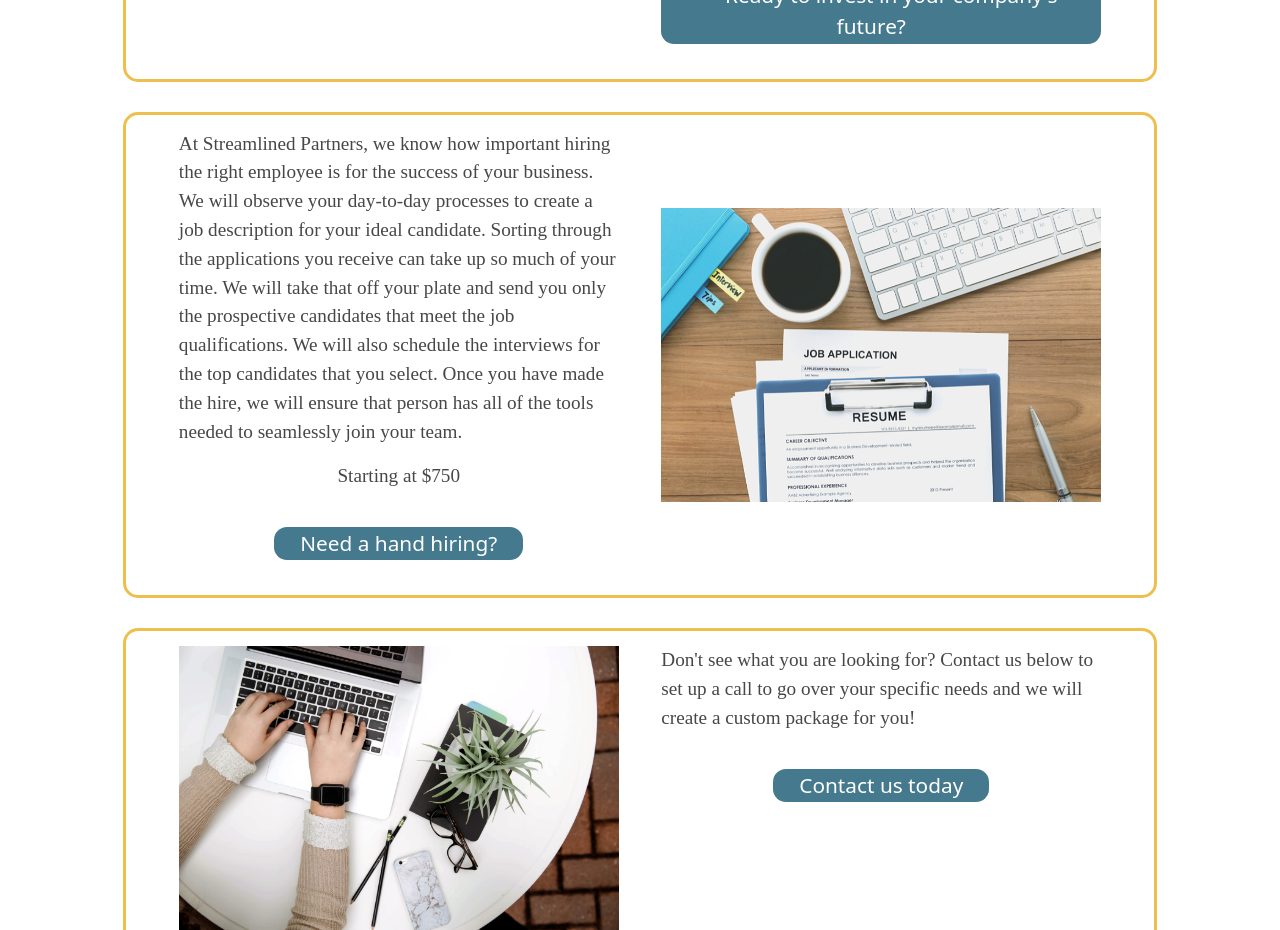
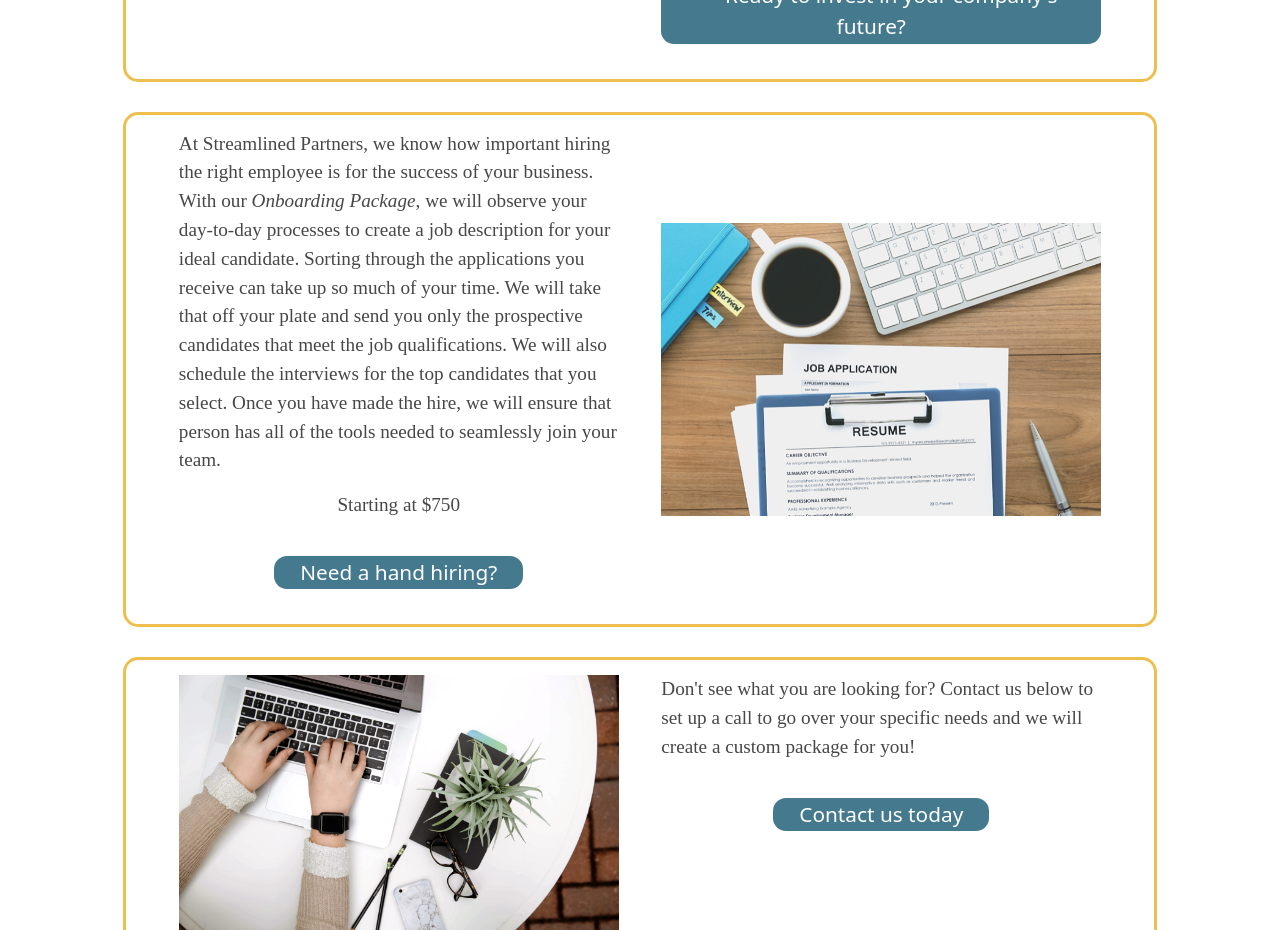
Before and after one commit to rhkearns/streamlined_1, a React (Create React App) app: page / in a window 1280 px wide. Shown: the part 1840-2770 px from the top of the page. Built offline with nearby package versions, Linux system fonts and the light colour scheme; a web font is replaced by a local one.

Commit message:
package 3 text update

```diff
--- a/src/pages/Packages/Packages.jsx
+++ b/src/pages/Packages/Packages.jsx
@@ -83,7 +83,7 @@ const Packages = () => {
 						<div className="word-side">
 							<p>
 								At Streamlined Partners, we know how important hiring the right
-								employee is for the success of your business. We will observe
+								employee is for the success of your business. With our <span className="ital">Onboarding Package</span>, we will observe
 								your day-to-day processes to create a job description for your
 								ideal candidate. <span className="ital"></span> Sorting through
 								the applications you receive can take up so much of your time.
```
